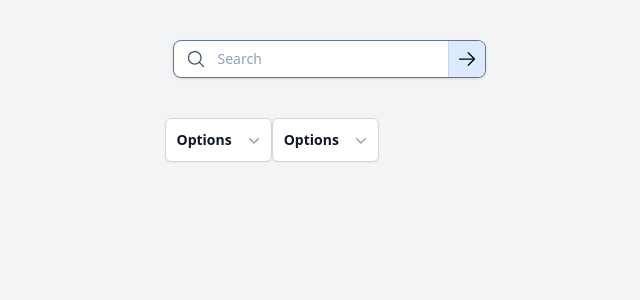
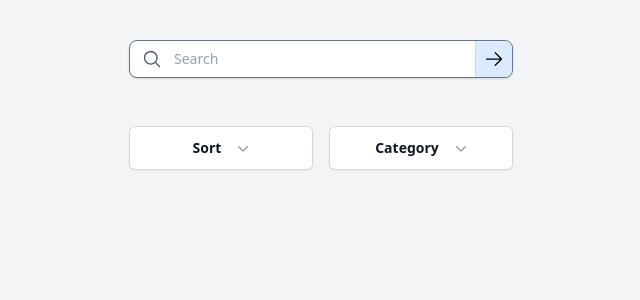
Before and after one commit to douglas86/vitejs-vite-tblj9xm5, a React (Vite) app: page / in a window 1280 px wide. Shown: the top 300 px of the page, without its empty margins (319-959 px from the left). Built offline with nearby package versions, Linux system fonts and the light colour scheme.

Commit message:
feat(added): props for Dropdown component (title, itemsList)

```diff
--- a/package.json
+++ b/package.json
@@ -13,6 +13,7 @@
     "@headlessui/react": "^2.2.0",
     "@heroicons/react": "^2.2.0",
     "@tailwindcss/vite": "^4.0.5",
+    "prop-types": "^15.8.1",
     "react": "^19.0.0",
     "react-dom": "^19.0.0",
     "tailwindcss": "^4.0.5"
--- a/src/App.jsx
+++ b/src/App.jsx
@@ -4,11 +4,24 @@ import DropdownList from "./components/molecule/DropdownList.jsx";
 function App() {
   return (
     <>
-      <div className="flex justify-center h-screen bg-gray-100">
+      <div className="flex w-full justify-center h-screen bg-gray-100">
         <div className="block justify-between">
           <SearchBar />
-          <DropdownList className="text-sm" />
-          <DropdownList className="text-sm" />
+          <DropdownList
+            title={"Sort"}
+            itemsList={[
+              "Ascending Date",
+              "Decending Date",
+              "Ascending Complexity",
+              "Decending Complexity",
+              "Ascending Priority",
+              "Decending Priority",
+            ]}
+          />
+          <DropdownList
+            title={"Category"}
+            itemsList={["Education", "Career", "Job", "Success", "Routine"]}
+          />
         </div>
       </div>
     </>
--- a/src/components/molecule/DropdownList.jsx
+++ b/src/components/molecule/DropdownList.jsx
@@ -1,12 +1,13 @@
-import { Menu, MenuButton, MenuItem, MenuItems } from "@headlessui/react";
+import { Menu, MenuButton, MenuItems } from "@headlessui/react";
 import { ChevronDownIcon } from "@heroicons/react/20/solid";
+import PropTypes from "prop-types";
 
-const DropdownList = () => {
+const DropdownList = ({ title, itemsList }) => {
   return (
-    <Menu as="div" className="relative inline-block text-left">
+    <Menu as="div" className="relative inline-block min-w-[200px] p-2">
       <div>
         <MenuButton className="inline-flex w-full justify-center gap-x-3 rounded-md bg-white px-3 py-3 text-sm font-semibold text-gray-900 ring-1 shadow-xs ring-gray-300 ring-inset hover:bg-gray-50">
-          Options
+          {title}
           <ChevronDownIcon
             aria-hidden="true"
             className="-mr-1 size-5 text-gray-400"
@@ -19,44 +20,34 @@ const DropdownList = () => {
         className="absolute right-0 z-10 mt-2 w-56 origin-top-right rounded-md bg-white ring-1 shadow-lg ring-black/5 transition focus:outline-hidden data-closed:scale-95 data-closed:transform data-closed:opacity-0 data-enter:duration-100 data-enter:ease-out data-leave:duration-75 data-leave:ease-in"
       >
         <div className="py-1">
-          <MenuItem>
-            <a
-              href="#"
-              className="block px-4 py-2 text-sm text-gray-700 data-focus:bg-gray-100 data-focus:text-gray-900 data-focus:outline-hidden"
+          {itemsList.map((item, index) => (
+            <label
+              key={index}
+              className="flex items-center gap-2 px-4 py-2 text-sm text-gray-700 cursor-pointer
+               hover:bg-gray-100 hover:text-gray-900 focus:outline-none"
             >
-              Account settings
-            </a>
-          </MenuItem>
-          <MenuItem>
-            <a
-              href="#"
-              className="block px-4 py-2 text-sm text-gray-700 data-focus:bg-gray-100 data-focus:text-gray-900 data-focus:outline-hidden"
-            >
-              Support
-            </a>
-          </MenuItem>
-          <MenuItem>
-            <a
-              href="#"
-              className="block px-4 py-2 text-sm text-gray-700 data-focus:bg-gray-100 data-focus:text-gray-900 data-focus:outline-hidden"
-            >
-              License
-            </a>
-          </MenuItem>
-          <form action="#" method="POST">
-            <MenuItem>
-              <button
-                type="submit"
-                className="block w-full px-4 py-2 text-left text-sm text-gray-700 data-focus:bg-gray-100 data-focus:text-gray-900 data-focus:outline-hidden"
-              >
-                Sign out
-              </button>
-            </MenuItem>
-          </form>
+              <input
+                type="radio"
+                name="menu-selection"
+                value={item}
+                className="hidden peer"
+              />
+              <span
+                className="w-4 h-4 border border-gray-400 rounded-full peer-checked:bg-blue-500
+                 peer-checked:border-blue-500"
+              />
+              {item}
+            </label>
+          ))}
         </div>
       </MenuItems>
     </Menu>
   );
 };
 
+DropdownList.propTypes = {
+  title: PropTypes.string.isRequired,
+  itemsList: PropTypes.arrayOf(PropTypes.string).isRequired,
+};
+
 export default DropdownList;
```
Also changed, not shown: 1 other file (tests, documents, lock files or other folders).
